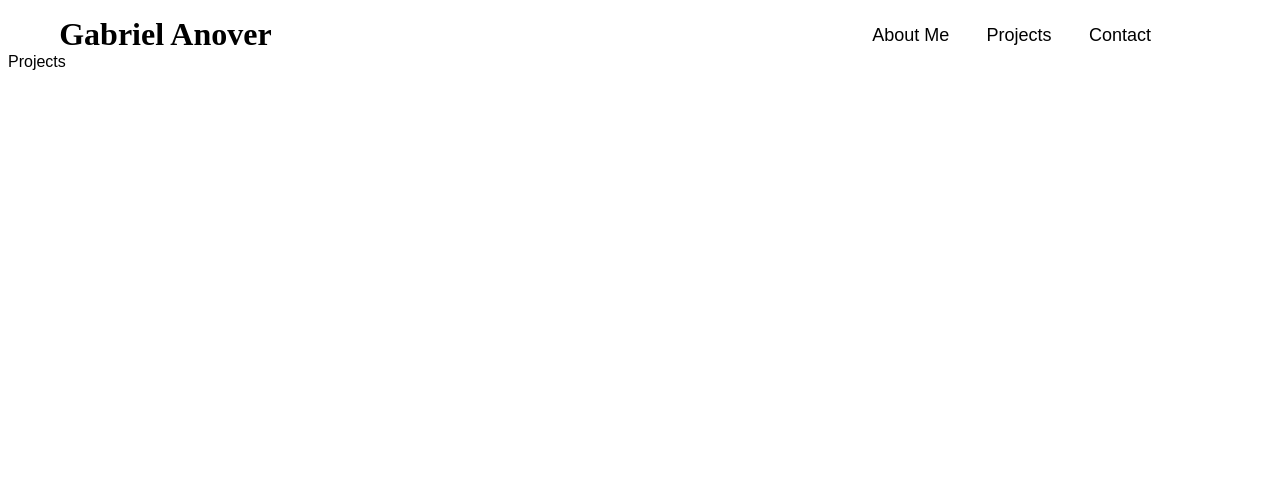
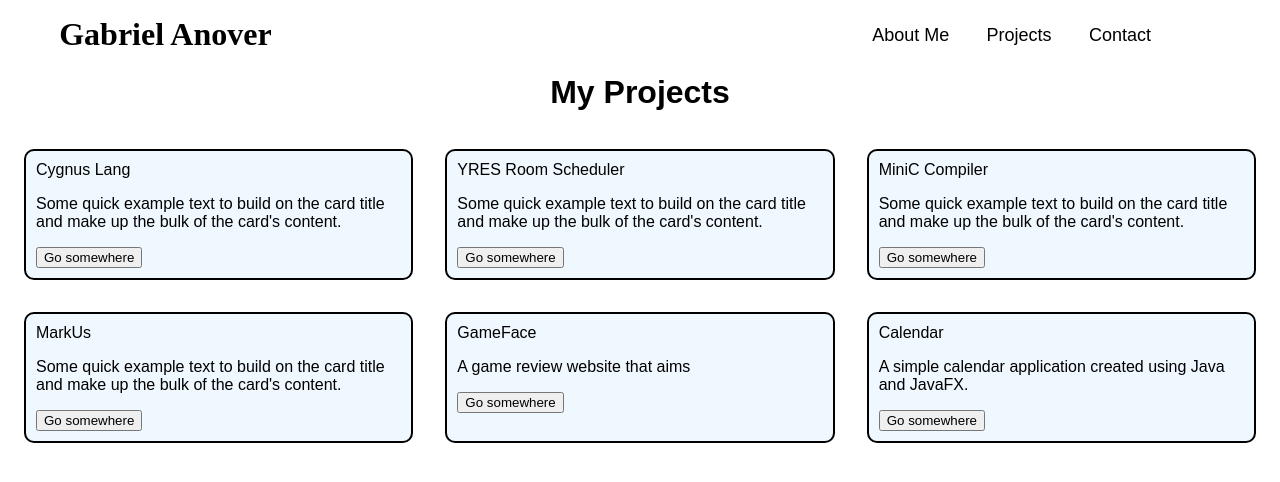
Before and after one commit to anoverga17/anoverga17.github.io, a Next.js app: page /projects in a window 1280 px wide. Shown: the top 482 px of the page. Built offline with nearby package versions, Linux system fonts and the light colour scheme; a web font is replaced by a local one.

Commit message:
Added project section

```diff
--- a/src/app/page.js
+++ b/src/app/page.js
@@ -14,7 +14,7 @@ export default function Home() {
           In my spare time, I also enjoy going outdoors to do Astronomy and partaking in the traditional Japanese
           arts of Iaido and Kenjutsu (swordsmanship).
         </div>
-        <div className={styles.about_title}>About Me</div>
+        <div className={styles.about_title} href="#about">About Me</div>
       </div>
     </div>
   );
--- a/src/app/projects/page.js
+++ b/src/app/projects/page.js
@@ -1,5 +1,75 @@
+import { Card, Button, CardBody, CardText, CardTitle } from "react-bootstrap";
+import styles from "./page.module.css";
+
 export default function Projects() {
     return (
-        <div>Projects</div>
+        <>
+            <h1 className={styles.project_header}>My Projects</h1>
+            <div className={styles.project_cards}>
+                <Card className={styles.project}>
+                    <CardBody>
+                        <CardTitle>Cygnus Lang</CardTitle>
+                            <CardText>
+                                Some quick example text to build on the card title and make up the
+                                bulk of the card's content.
+                            </CardText>
+                        <Button variant="primary">Go somewhere</Button>
+                    </CardBody>
+                </Card>
+
+                <Card className={styles.project}>
+                    <CardBody>
+                        <CardTitle>YRES Room Scheduler</CardTitle>
+                            <CardText>
+                                Some quick example text to build on the card title and make up the
+                                bulk of the card's content.
+                            </CardText>
+                        <Button variant="primary">Go somewhere</Button>
+                    </CardBody>
+                </Card>
+
+                <Card className={styles.project}>
+                    <CardBody>
+                        <CardTitle>MiniC Compiler</CardTitle>
+                            <CardText>
+                                Some quick example text to build on the card title and make up the
+                                bulk of the card's content.
+                            </CardText>
+                        <Button variant="primary">Go somewhere</Button>
+                    </CardBody>
+                </Card>
+
+                <Card className={styles.project}>
+                    <CardBody>
+                        <CardTitle>MarkUs</CardTitle>
+                            <CardText>
+                                Some quick example text to build on the card title and make up the
+                                bulk of the card's content.
+                            </CardText>
+                        <Button variant="primary">Go somewhere</Button>
+                    </CardBody>
+                </Card>
+
+                <Card className={styles.project}>
+                    <CardBody>
+                        <CardTitle>GameFace</CardTitle>
+                            <CardText>
+                                A game review website that aims
+                            </CardText>
+                        <Button variant="primary">Go somewhere</Button>
+                    </CardBody>
+                </Card>
+
+                <Card className={styles.project}>
+                    <CardBody>
+                        <CardTitle>Calendar</CardTitle>
+                            <CardText>
+                                A simple calendar application created using Java and JavaFX.
+                            </CardText>
+                        <Button variant="primary">Go somewhere</Button>
+                    </CardBody>
+                </Card>
+            </div>
+        </>
     )
 }
--- /dev/null
+++ b/src/app/projects/page.module.css
@@ -0,0 +1,17 @@
+.project_header {
+    display: flex;
+    justify-content: center;
+}
+
+.project_cards {
+    display: grid;
+    grid-template-columns: 1fr 1fr 1fr;
+}
+
+.project {
+    background-color: aliceblue;
+    border-radius: 10px;
+    border: solid 2px;
+    margin: 1em;
+    padding: 10px;
+}
--- a/src/components/menu-bar.js
+++ b/src/components/menu-bar.js
@@ -10,7 +10,7 @@ export default function MenuBar () {
             <Container className={styles.nav_container}>
                 <NavbarBrand className={styles.nav_logo} href="/">Gabriel Anover</NavbarBrand>
                 <Nav className={styles.nav_items}>
-                    <NavLink className={styles.nav_link} href="/">About Me</NavLink>
+                    <NavLink className={styles.nav_link} href="/#about">About Me</NavLink>
                     <NavLink className={styles.nav_link} href="/projects">Projects</NavLink>
                     <NavLink className={styles.nav_link} href="/contact">Contact</NavLink>
                 </Nav>
```
